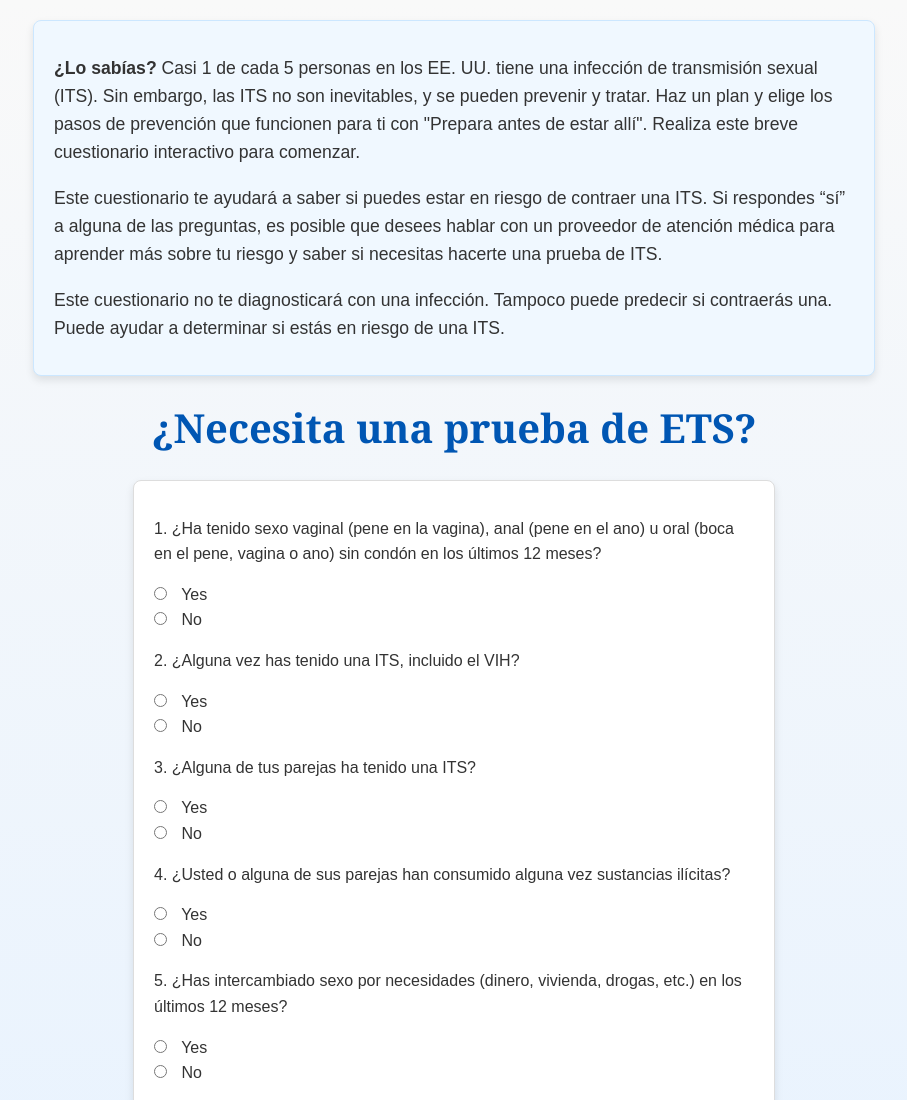
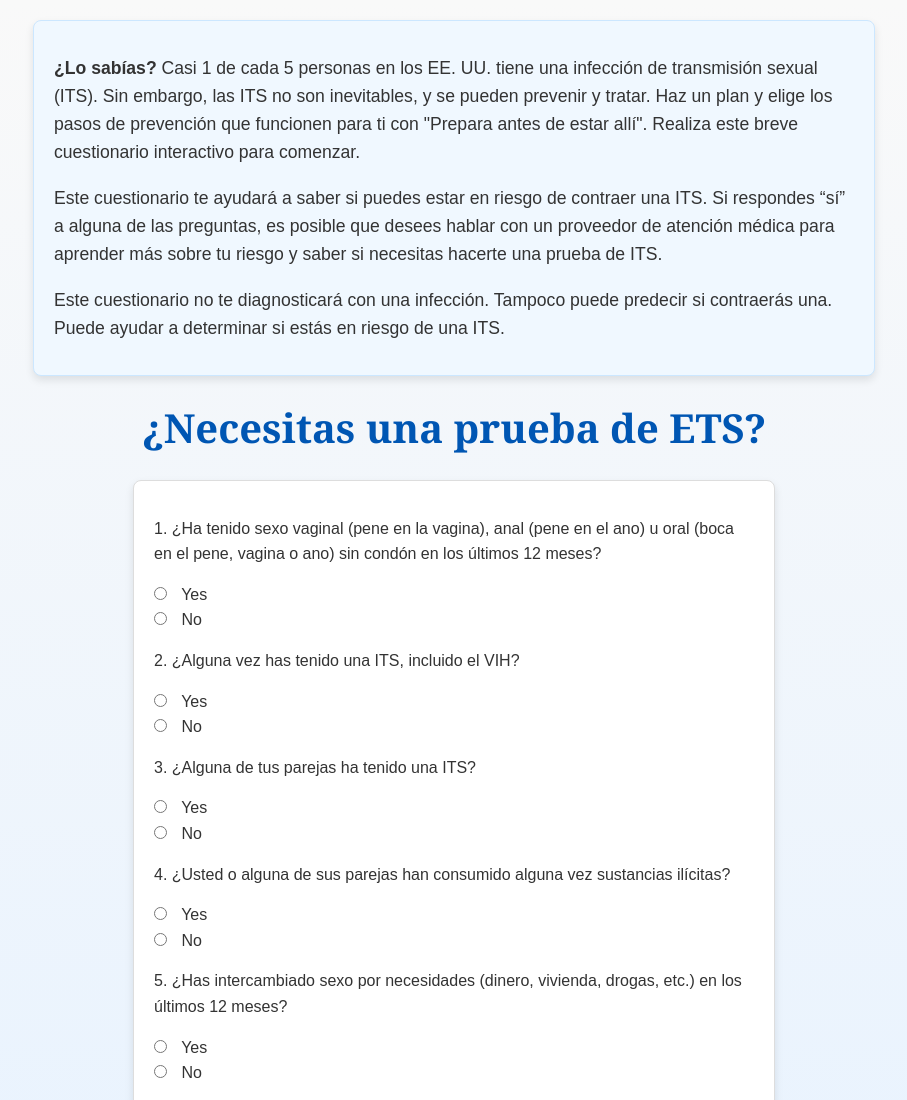
Before and after one commit to cmacbryde/Cuestionario-de-ETS, a plain HTML site: page index.html in a window 1280 px wide. Shown: the top 1100 px of the page, without its empty margins (186-1093 px from the left). Drawn offline with Linux system fonts and the light colour scheme.

Commit message:
Update index.html

```diff
--- a/index.html
+++ b/index.html
@@ -18,7 +18,7 @@
     </section>
 
 
-    <h1>¿Necesita una prueba de ETS?</h1>
+    <h1>¿Necesitas una prueba de ETS?</h1>
     <form id="quiz-form">
         <p>1. ¿Ha tenido sexo vaginal (pene en la vagina), anal (pene en el ano) u oral (boca en el pene, vagina o ano) sin condón en los últimos 12 meses?</p>
         <input type="radio" name="q1" value="yes"> Yes<br>
```
